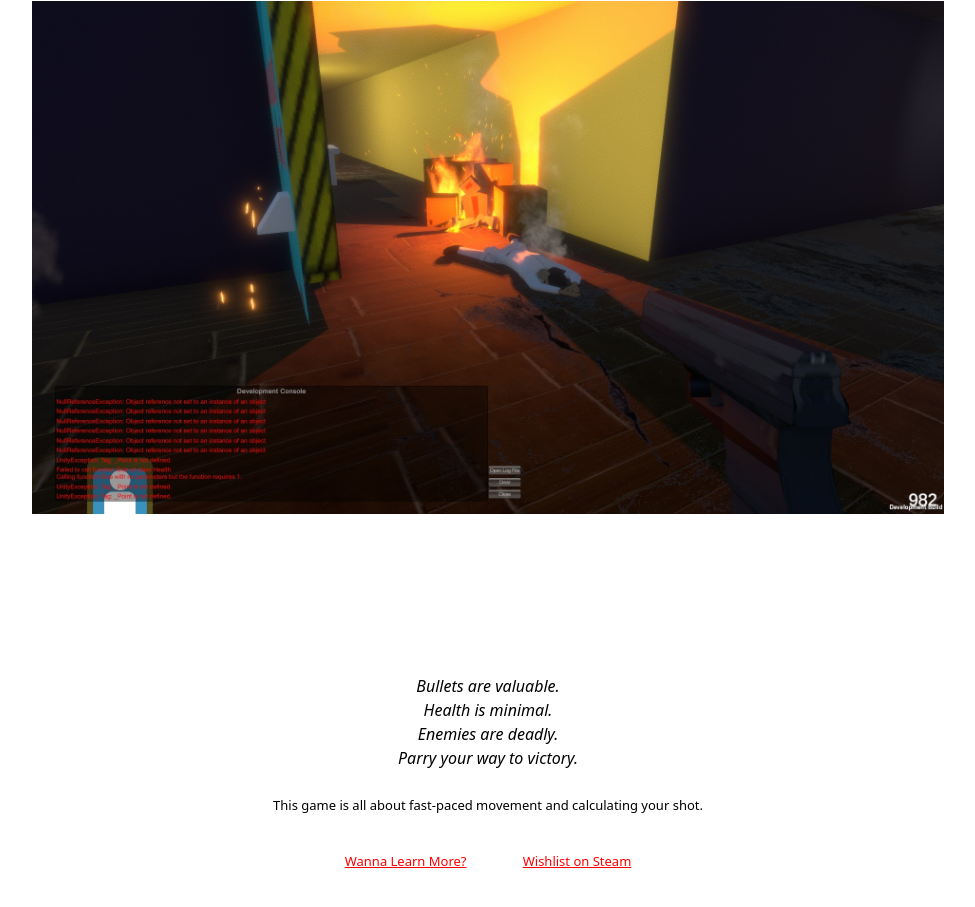
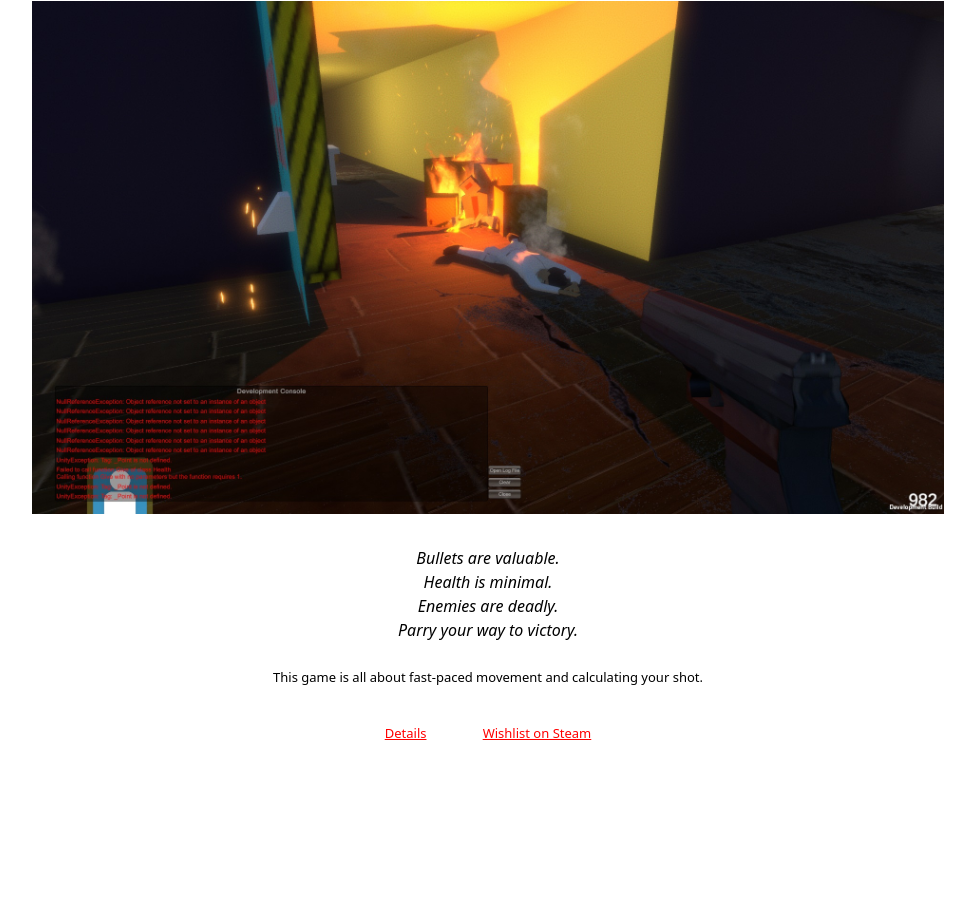
Before and after one commit to mhochoy/games, a website: page index.html in a window 1280 px wide. Shown: the part 753-1660 px from the top of the page, without its empty margins (152-1127 px from the left). After the commit the page ends 1609 px from the top, so only its background shows below. Drawn offline with Linux system fonts and the light colour scheme.

Commit message:
Minor changes
- Tweaked .details->img padding style
- "Wanna learn more?" is now 'details'... For better or worse

```diff
--- a/index.html
+++ b/index.html
@@ -37,7 +37,7 @@
                     This game is all about fast-paced movement and calculating your shot.
                 </p>
                 <div id="foot">
-                    <a href="oitc.html">Wanna Learn More?</a>
+                    <a href="oitc.html">Details</a>
                     <a href="#">Wishlist on Steam</a>
                 </div>
             </div>
```
Also changed, not shown: styles.css.
